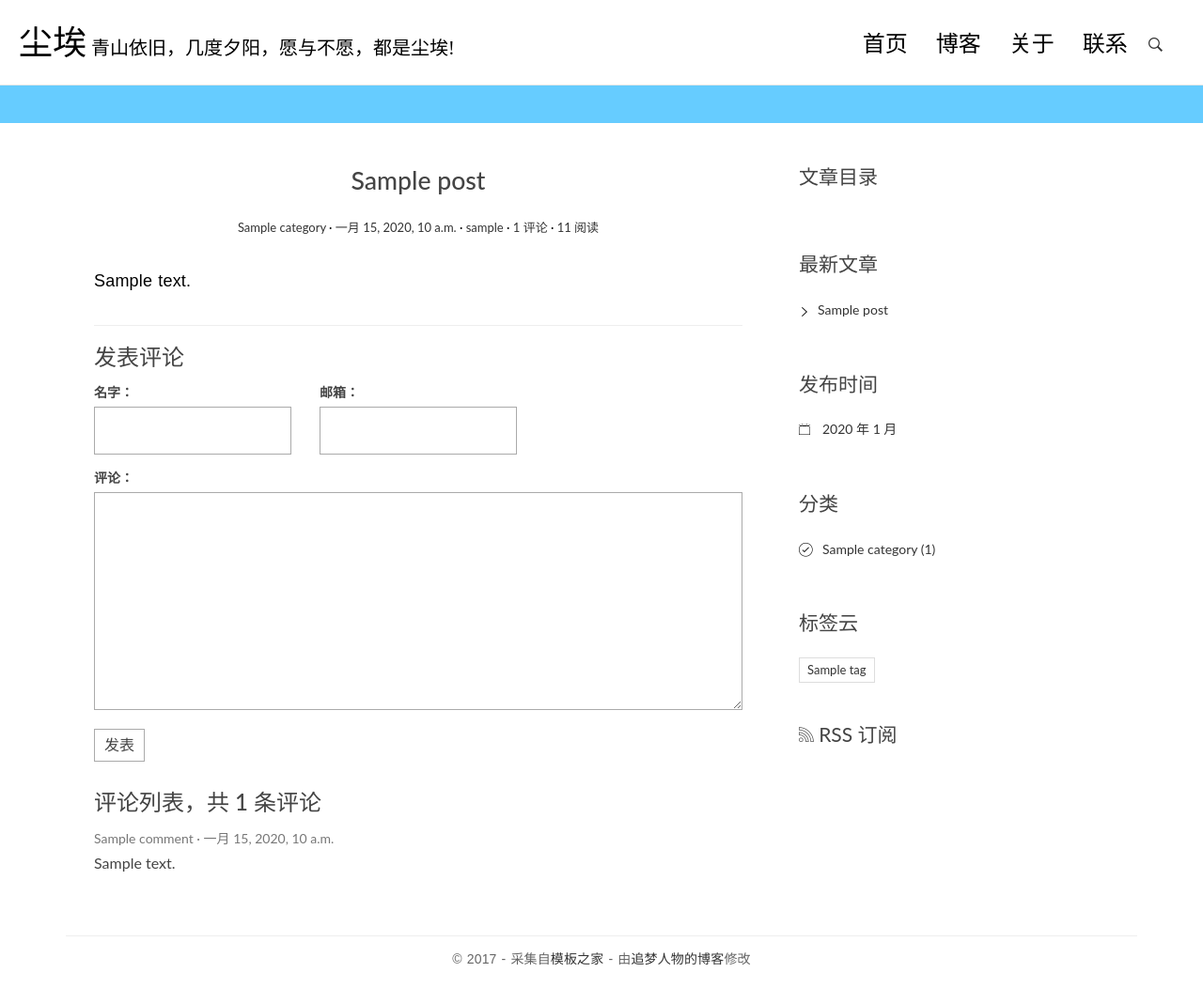
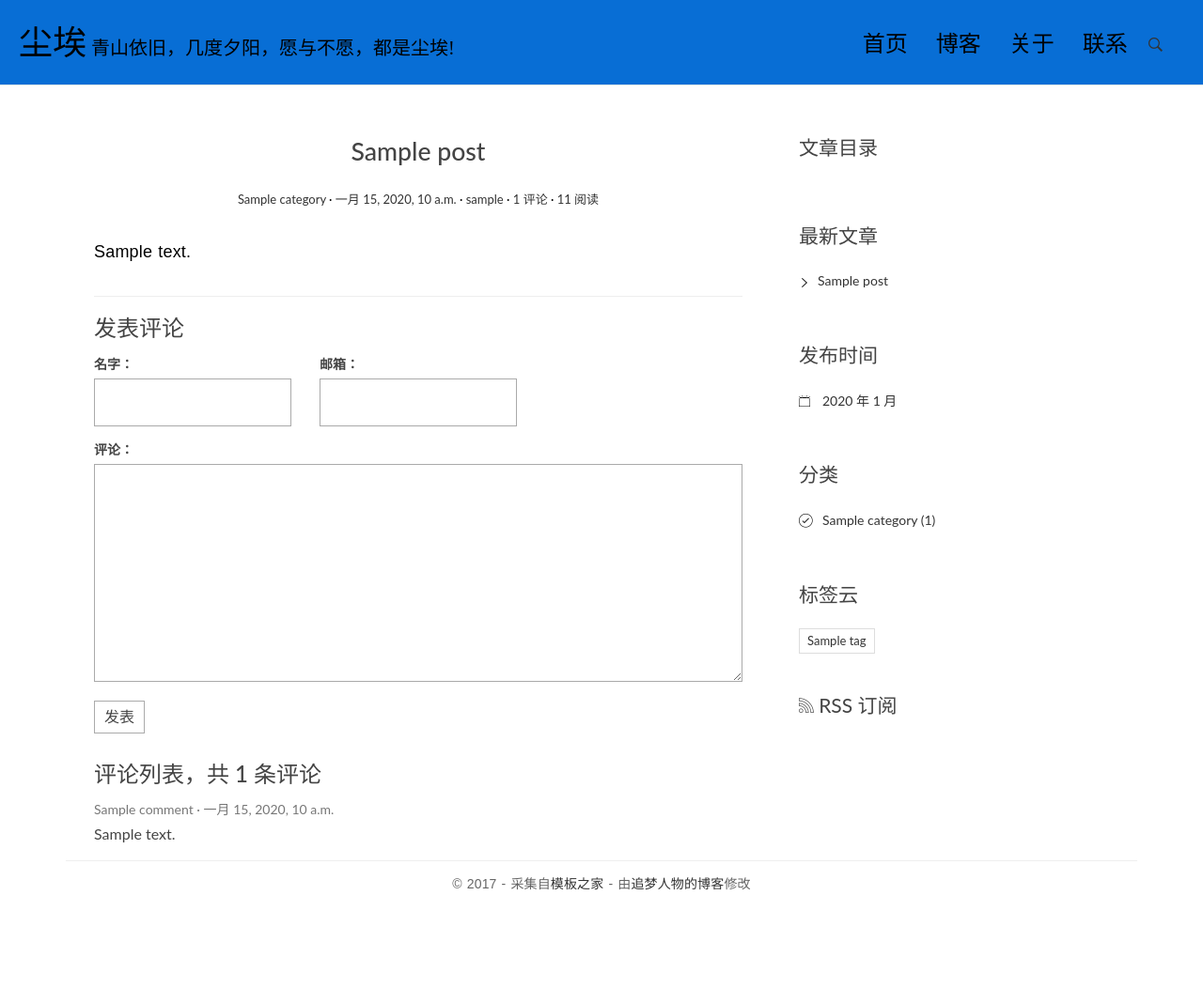
Before and after one commit to Misengkang/mysite, a Django app: page /post/1/ in a window 1280 px wide. Shown: the whole page at 94% size. After the commit the page ends 948 px from the top, so only its background shows below. Run offline with Django 3.2, Linux system fonts and the light colour scheme; tables that the repository leaves empty hold one stand-in row (values such as "Sample post"); some libraries are stand-ins or nearby versions.

Commit message:
MODIFIED basehtml  title

```diff
--- a/newblog/blog/templates/base.html
+++ b/newblog/blog/templates/base.html
@@ -31,8 +31,8 @@
 </head>
 
 <body>
-<div class="container" style="background-color:#66ccff;top:0;left:0;padding:0px;width:100%;">
-    <header id="site-header" >
+<div class="container" style="top:0;left:0;padding:0px;width:100%;position:fixed;z-index:9999">
+    <header id="site-header" style="background-color:#086ed5" >
         <div class="row"  >
             <div class="col-md-6 col-sm-5 col-xs-8" >
                 <div class="logo" >
@@ -73,7 +73,7 @@
 <div class="copyrights">Collect from <a href="http://www.cssmoban.com/">网页模板</a></div>
 <div class="copyrights">Modified by <a href="http://zmrenwu.com/">追梦人物的博客</a></div>
 
-<div class="content-body">
+<div class="content-body" style="position:relative;top:100px">
     <div class="container">
         <div class="row">
             <main class="col-md-8">
@@ -145,7 +145,7 @@
         </div>
     </div>
 </div>
-<footer id="site-footer">
+<footer id="site-footer" style="position:relative;top:50px">
     <div class="container">
         <div class="row">
             <div class="col-md-12">
```
